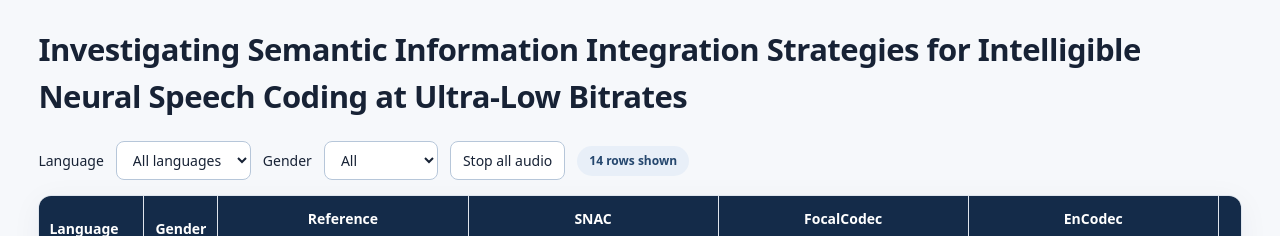
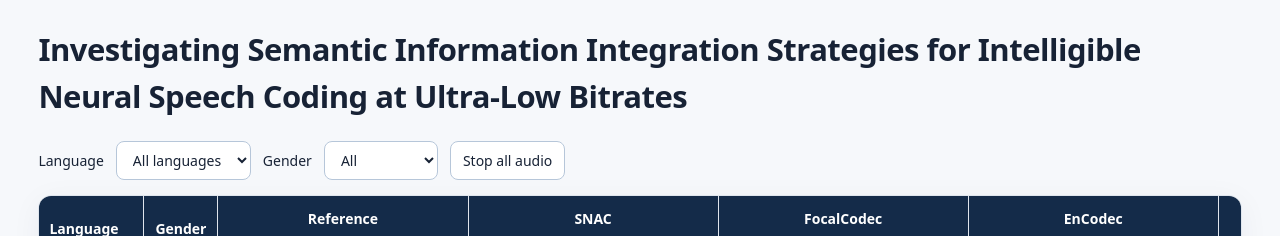
Before and after one commit to sandipandhartsk03/neural-speech-codec-demo, a plain HTML site: page index.html in a window 1280 px wide. Shown: the top 236 px of the page. Drawn offline with Linux system fonts and the light colour scheme.

Commit message:
Remove visible count from toolbar
Removed visible count display from the toolbar.

```diff
--- a/index.html
+++ b/index.html
@@ -23,7 +23,6 @@ audio{width:224px;max-width:100%;height:43px;display:block;margin:0 auto;accent-
 <label for="languageFilter">Language</label><select id="languageFilter"><option value="all">All languages</option><option value="chinese">Chinese</option><option value="english">English</option><option value="finnish">Finnish</option><option value="french">French</option><option value="german">German</option><option value="italian">Italian</option><option value="japanese">Japanese</option></select>
 <label for="genderFilter">Gender</label><select id="genderFilter"><option value="all">All</option><option value="f">Female (F)</option><option value="m">Male (M)</option></select>
 <button type="button" id="stopAll">Stop all audio</button>
-<span id="visibleCount" class="chip" role="status">14 rows shown</span>
 </div>
 <div class="table-wrap" tabindex="0" aria-label="Scrollable audio comparison table">
 <table><thead><tr><th scope="col" class="lang-head">Language</th><th scope="col" class="gender-head">Gender</th><th scope="col" class="model-col" title="Folder: Ref_P501_16KHz">Reference<small>Ref_P501_16KHz</small></th><th scope="col" class="model-col" title="Folder: SNAC_P501_16KHz">SNAC<small>SNAC_P501_16KHz</small></th><th scope="col" class="model-col" title="Folder: Focalcodec_P501_16KHz">FocalCodec<small>Focalcodec_P501_16KHz</small></th><th scope="col" class="model-col" title="Folder: Encodec_P501_16KHz">EnCodec<small>Encodec_P501_16KHz</small></th><th scope="col" class="model-col" title="Folder: WavTokenizer">WavTokenizer<small>WavTokenizer</small></th><th scope="col" class="model-col" title="Folder: Bigcodec_P501_16KHz">BigCodec<small>Bigcodec_P501_16KHz</small></th><th scope="col" class="model-col" title="Folder: Mimi1.1_P501_16KHz">Mimi 1.1<small>Mimi1.1_P501_16KHz</small></th><th scope="col" class="model-col" title="Folder: DAC_P501_baseline_16KHz">DAC baseline<small>DAC_P501_baseline_16KHz</small></th><th scope="col" class="model-col" title="Folder: DAC_P501_16KHz">S2–TF + S1<small>DAC_P501_16KHz</small></th></tr></thead><tbody>
```
